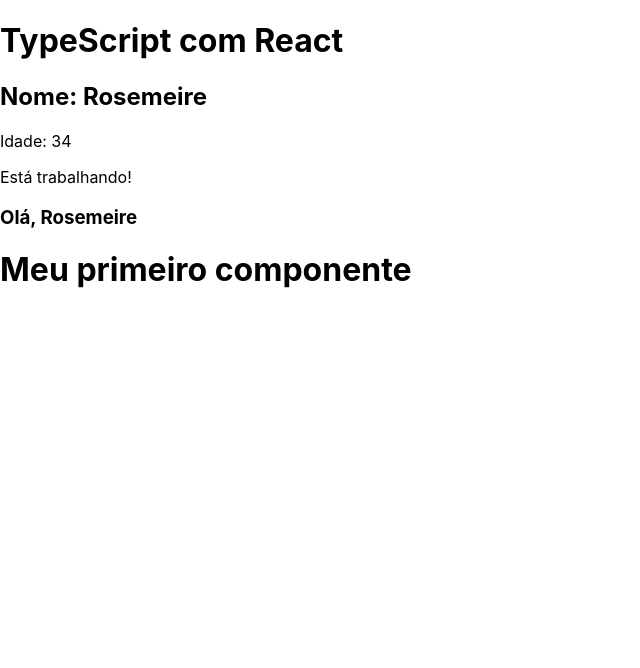
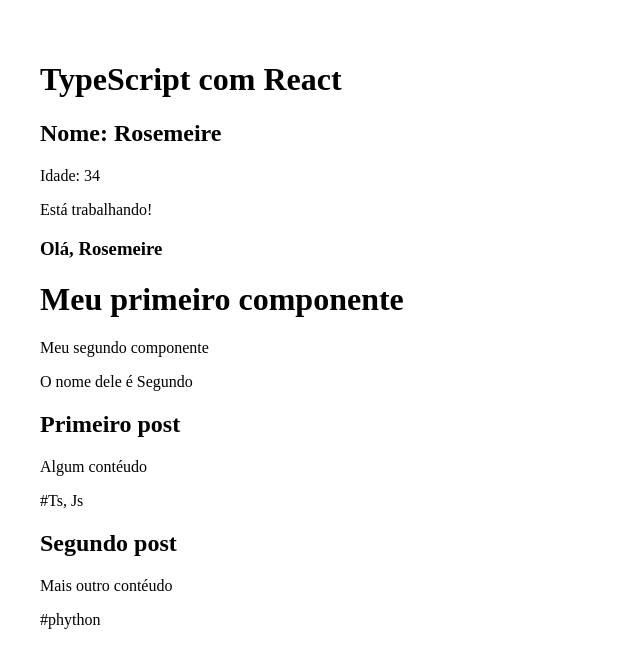
Before and after one commit to RosemeireRibeiroCaetano/typescript, a React (Create React App) app in the folder 11_react_com_ts/: page / in a window 1280 px wide. Shown: the top 668 px of the page, without its empty margins (0-640 px from the left). Built offline with nearby package versions, Linux system fonts and the light colour scheme.

Commit message:
Desestruturando nas props

```diff
--- a/11_react_com_ts/src/App.tsx
+++ b/11_react_com_ts/src/App.tsx
@@ -1,7 +1,13 @@
 import React from 'react';
+
 
 // 4 - Impotação de componentes
 import FirstComponent from './components/FirstComponent';
+
+// 5 - Desestruturando props
+import SecondComponent from './components/SecondComponent';
+import Destructuring from './components/Destructuring';
+
 
 function App() {
 
@@ -27,7 +33,20 @@
       )}
        <h3>{userGreeting(name)}</h3>
        <FirstComponent/>
-    </div>
+       <SecondComponent name="Segundo"/>
+      <Destructuring
+      title='Primeiro post'
+      content="Algum contéudo"
+      commentsQty={10}
+      tags={['Ts, Js']}
+      />
+      <Destructuring
+      title='Segundo post'
+      content="Mais outro contéudo"
+      commentsQty={5}
+      tags={['phython']}
+      />
+     </div>
   );
 }
 
--- /dev/null
+++ b/11_react_com_ts/src/components/Destructuring.tsx
@@ -0,0 +1,24 @@
+import * as React from 'react'
+
+export interface props {
+    title: string;
+    content: string;
+    commentsQty: number;
+    tags: string[];
+}
+
+function Destructuring ({title, content, commentsQty, tags}: props) {
+    return (
+        <div>
+            <h2>{title}</h2>
+            <p>{content}</p>
+            <div>
+                {tags.map(tag => (
+                    <span>#{tag}</span>
+                ))}
+            </div>
+        </div>
+    );
+}
+
+export default Destructuring
--- a/11_react_com_ts/src/components/FirstComponent.tsx
+++ b/11_react_com_ts/src/components/FirstComponent.tsx
@@ -14,4 +14,5 @@
     );
 }
 
+
 export default FirstComponent
--- /dev/null
+++ b/11_react_com_ts/src/components/SecondComponent.tsx
@@ -0,0 +1,16 @@
+import * as React from 'react'
+
+export interface props {
+    name: string
+}
+
+function SecondComponent (props: props) {
+    return (
+        <div>
+           <p>Meu segundo componente</p>
+           <p>O nome dele é {props.name}</p>
+        </div>
+    );
+}
+
+export default SecondComponent
--- a/11_react_com_ts/src/index.css
+++ b/11_react_com_ts/src/index.css
@@ -1,10 +1,6 @@
 body {
-  margin: 0;
-  font-family: -apple-system, BlinkMacSystemFont, 'Segoe UI', 'Roboto', 'Oxygen',
-    'Ubuntu', 'Cantarell', 'Fira Sans', 'Droid Sans', 'Helvetica Neue',
-    sans-serif;
-  -webkit-font-smoothing: antialiased;
-  -moz-osx-font-smoothing: grayscale;
+  padding: 2em;
+  padding-bottom: 1000px;
 }
 
 code {
```
